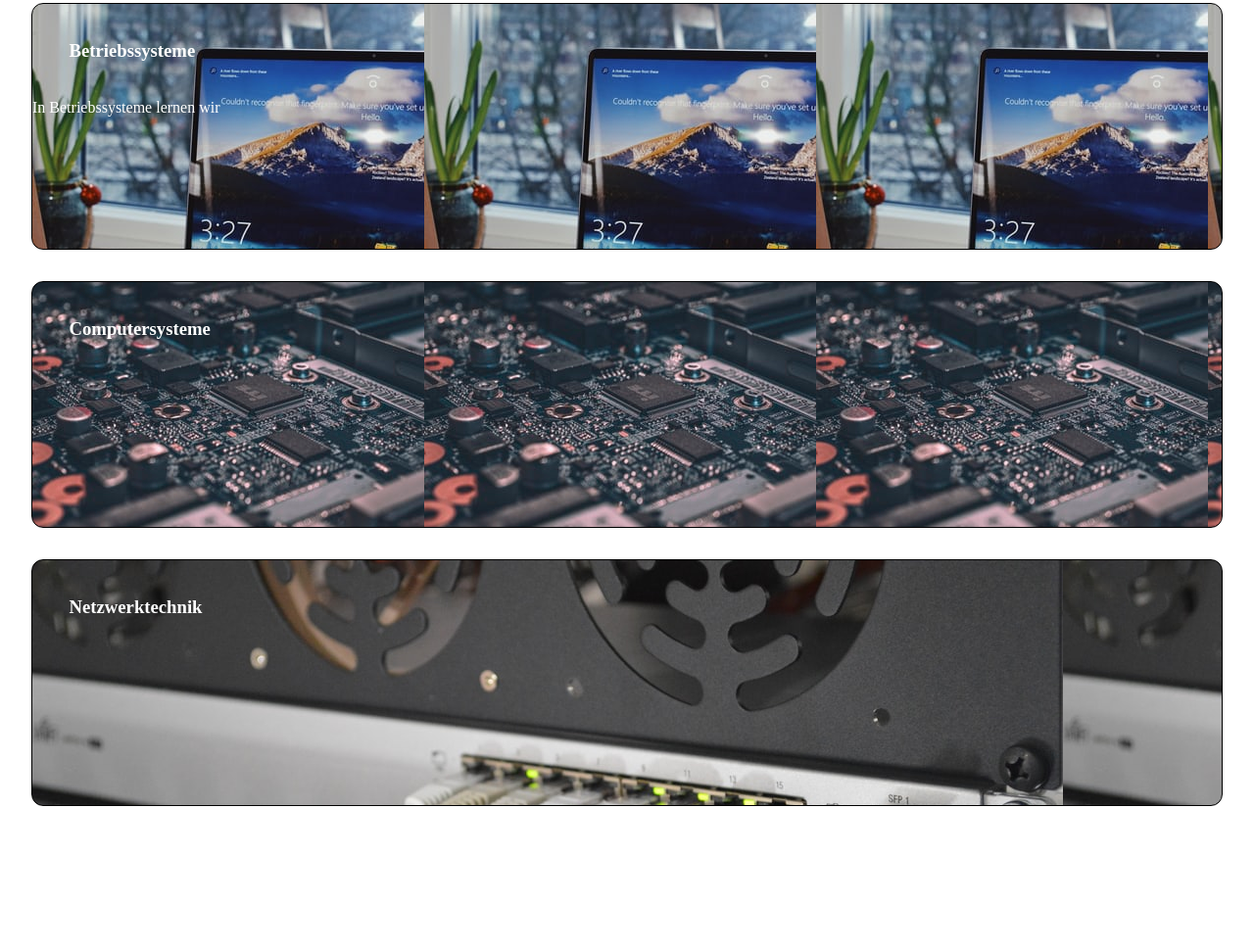
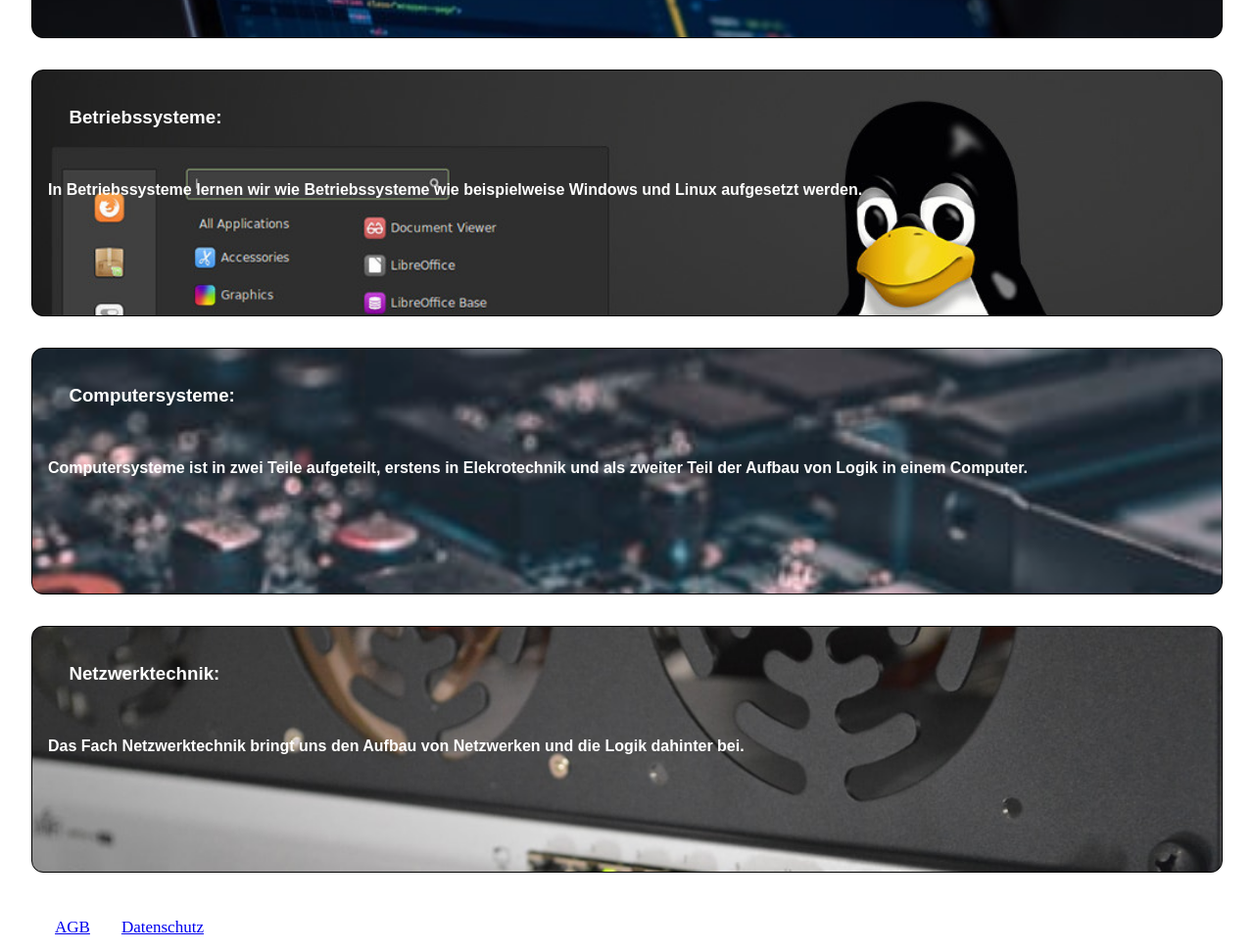
Before and after one commit to itsyaboiKvN/WebsiteAEN2, a plain HTML site: page schule.html in a window 1280 px wide. Shown: the part 559-1530 px from the top of the page at 98% size. Before the commit the page ends 1414 px from the top, so only its background shows below. Drawn offline with Linux system fonts and the light colour scheme.

Commit message:
So ziemlich fertig mit dem Schulteil und habe einen Footer hinzugefügt

```diff
--- a/schule.html
+++ b/schule.html
@@ -21,6 +21,7 @@
     </div>
     <div class="text">
         <h2>Meine Schule</h2>
+        <p>Ich besuche seit Ende September <a href="https://gbsschulen.de/informatiktechnik/">die GBS Berufsfachschule für Informatik</a> in München. Dort erwerbe ich einen Abschluss als Staatlich geprüfter Informatiktechniker.</p>
         <h2>Fächer:</h2>
         <div class="AEN">
             <h3>Anwendungsentwicklung:</h3>
@@ -28,13 +29,25 @@
             <p>Im zweiten Teilfach wird uns das Programmieren von Websiten beigebracht.</p>
         </div>
         <div class="BS">
-            <h3>Betriebssysteme</h3>
-            <p>In Betriebssysteme lernen wir </p>
+            <h3>Betriebssysteme:</h3>
+            <p>In Betriebssysteme lernen wir wie Betriebssysteme wie beispielweise Windows und Linux aufgesetzt werden.</p>
         </div>
         <div class="CSY">
-            <h3>Computersysteme</h3>
+            <h3>Computersysteme:</h3>
+            <p>Computersysteme ist in zwei Teile aufgeteilt, erstens in Elekrotechnik und als zweiter Teil der Aufbau von Logik in einem Computer.</p>
         </div>
         <div class="NWT">
-            <h3>Netzwerktechnik</h3>
+            <h3>Netzwerktechnik:</h3>
+            <p>Das Fach Netzwerktechnik bringt uns den Aufbau von Netzwerken und die Logik dahinter bei.</p>
+        </div>
+        <div class="footer">
+            <footer>
+                <nav>
+                    <ul>
+                        <li><a href="AGB.html">AGB</a></li>
+                        <li><a href="datenschutz.html">Datenschutz</a></li>
+                    </ul>
+                </nav>
+            </footer>
         </div>
         </html>
--- a/style.css
+++ b/style.css
@@ -3,6 +3,14 @@
     margin: auto;
 }
 .header li{
+    display: inline;
+    float: left;
+    color: #f2f2f2;
+    text-align: center;
+    padding: 14px 16px;
+    font-size: 17px;
+}
+.footer li{
     display: inline;
     float: left;
     color: #f2f2f2;
@@ -16,35 +24,57 @@ li{
 h2, h3{
     padding: 2em;
 }
+p{
+    padding: 1em;
+    font-family: sans-serif;
+    font-weight: bold;
+    align-content: center;
+}
 .AEN{
     border: 1px solid black;
     background-image: url(arnold-francisca-f77Bh3inUpE-unsplash.jpg);
+    background-repeat: no-repeat;
+    background-size: cover;
     color: white;
     border-radius: 12px;
     height: 250px;
     margin: 2em;
+    font-family: sans-serif;
+    font-weight: bold;
 }
 .BS{
     border: 1px solid black;
-    background-image: url(photo-1516572980581-c9bd8bff75b0.jpg);
+    background-image: url(Windows-Alternativen-Linux-ChromeOS-und-Mac-1024x576-9116c6b53badae02.jpg);
+    background-repeat: no-repeat;
+    background-size: cover;
     color: white;
     border-radius: 12px;
     height: 250px;
     margin: 2em;
+    font-family: sans-serif;
+    font-weight: bold;
 }
 .CSY{
     border: 1px solid black;
     background-image: url(photo-1518770660439-4636190af475.jpg);
+    background-repeat: no-repeat;
+    background-size: cover;
     color: white;
     border-radius: 12px;
     height: 250px;
     margin: 2em;
+    font-family: sans-serif;
+    font-weight: bold;
 }
 .NWT{
     border: 1px solid black;
     color:white;
     background-image: url(photo-1520869562399-e772f042f422.jpg);
+    background-repeat: no-repeat;
+    background-size: cover;
     border-radius: 12px;
     height: 250px;
     margin: 2em;
+    font-family: sans-serif;
+    font-weight: bold;
 }
```
Also changed, not shown: aboutme.html (+10 -0 lines), etc.html (+10 -0 lines), index.html (+10 -0 lines), kontakt.html (+13 -0 lines), AGB.html (added), Windows-Alternativen-Linux-ChromeOS-und-Mac-1024x576-9116c6b53badae02.jpg (added), datenschutz.html (added), photo-1516572980581-c9bd8bff75b0.jpg (deleted).
